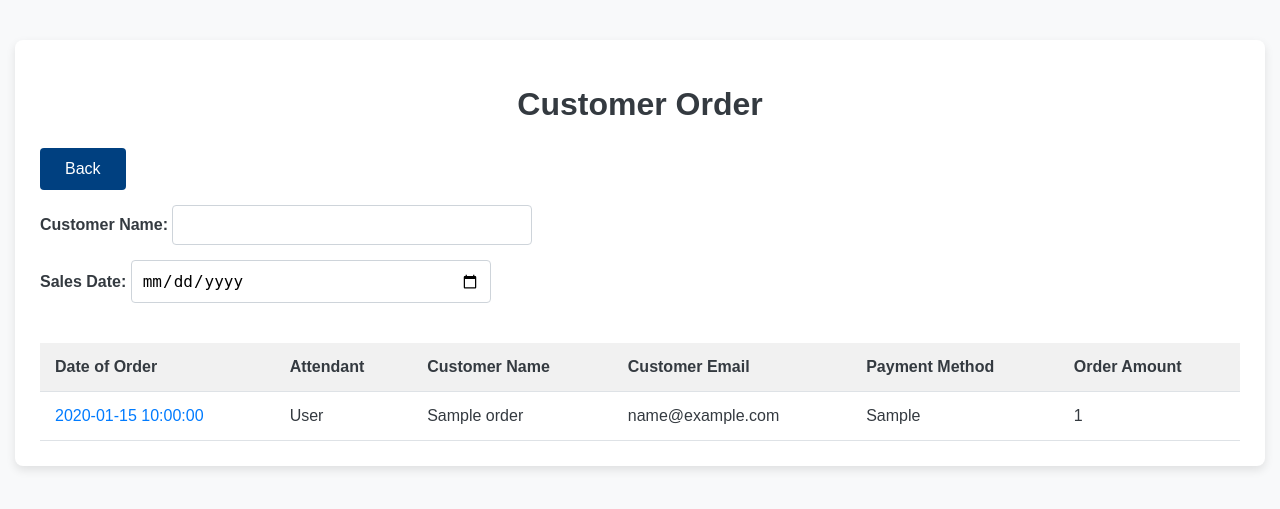
After one commit to ebohsamuel/shop_payment_system, a FastAPI app: template shop_app/templates/order-report.html in a window 1280 px wide. The commit adds this page. Shown: the top 509 px of the page. Run offline with FastAPI, Linux system fonts and the light colour scheme; the template is opened without the code that fills it: most values are stand-ins (such as "Sample title", 1, 10 or a date in 2020); parts of the project's set-up code (start-up, migrations or seed data) failed here and were passed over.

Commit message:
updating shop_app

```diff
--- a/shop_app/main.py
+++ b/shop_app/main.py
@@ -6,7 +6,7 @@ from shop_app.routers import user_registration, user_activation, welcome, login,
 from shop_app.routers import register_new_product_category, product_category_data_update
 from shop_app.routers import enter_new_purchase, purchase_data_update, update_product_price, report
 from shop_app.routers import enter_new_sales, sales_data_update, delete_sales_data, paystack_payment
-from shop_app.routers import sales_download, purchase_download
+from shop_app.routers import sales_download, purchase_download, order
 from fastapi.responses import RedirectResponse
 from shop_app import websocket_
 
@@ -35,6 +35,7 @@ app.include_router(report.router)
 app.include_router(websocket_.router)
 app.include_router(sales_download.router)
 app.include_router(purchase_download.router)
+app.include_router(order.router)
 
 
 
--- a/shop_app/routers/sales_data_update.py
+++ b/shop_app/routers/sales_data_update.py
@@ -1,5 +1,5 @@
 from fastapi.responses import HTMLResponse
-from shop_app.crud import crud_product, crud_sales
+from shop_app.crud import  crud_sales
 from fastapi import Request, Depends
 from shop_app.user_authentication import get_db
 from shop_app.user_authentication import templates, check_admin
--- /dev/null
+++ b/shop_app/templates/order-report.html
@@ -0,0 +1,226 @@
+<!DOCTYPE html>
+<html lang="en">
+
+<head>
+    <meta charset="UTF-8">
+    <meta name="viewport" content="width=device-width, initial-scale=1.0">
+    <title>Customer Order</title>
+    <style>
+        body {
+            font-family: Arial, sans-serif;
+            margin: 0;
+            padding: 0;
+            background-color: #f8f9fa;
+            color: #343a40;
+        }
+
+        .container {
+            max-width: 1200px;
+            margin: 40px auto;
+            padding: 25px;
+            background-color: #ffffff;
+            border-radius: 8px;
+            box-shadow: 0 4px 10px rgba(0, 0, 0, 0.1);
+        }
+
+        h1 {
+            font-size: 2rem;
+            margin-bottom: 25px;
+            text-align: center;
+        }
+
+        .filter-section {
+            display: flex;
+            flex-direction: column;
+            gap: 15px;
+            margin-bottom: 20px;
+        }
+
+        .filter-section label {
+            font-weight: bold;
+            margin-bottom: 5px;
+        }
+
+        .filter-section input[type="text"],
+        .filter-section input[type="date"] {
+            padding: 10px;
+            font-size: 1rem;
+            border: 1px solid #ced4da;
+            border-radius: 4px;
+            width: 360px;
+            box-sizing: border-box;
+        }
+
+        button {
+            background-color: #004080;
+            color: #ffffff;
+            border: none;
+            padding: 12px 25px;
+            font-size: 1rem;
+            border-radius: 4px;
+            cursor: pointer;
+            display: inline-block;
+            text-decoration: none;
+            transition: background-color 0.3s ease;
+            margin-bottom: 15px;
+        }
+
+        button:hover {
+            background-color: #87CEFA;
+        }
+
+        .table-container {
+            overflow-x: auto;
+        }
+
+        table {
+            width: 100%;
+            border-collapse: collapse;
+            margin-top: 20px;
+            min-width: 800px;
+        }
+
+        th, td {
+            padding: 15px;
+            text-align: left;
+            border-bottom: 1px solid #dee2e6;
+            font-size: 1rem;
+            white-space: nowrap;
+        }
+
+        th {
+            background-color: #f1f1f1;
+            color: #343a40;
+            font-weight: bold;
+        }
+
+        td a {
+            color: #007bff;
+            text-decoration: none;
+            font-weight: 500;
+        }
+
+        td a:hover {
+            text-decoration: underline;
+        }
+
+        @media (max-width: 768px) {
+            table {
+                font-size: 0.9rem;
+            }
+
+            th, td {
+                padding: 10px;
+            }
+
+            button {
+                width: 100%;
+                text-align: center;
+                padding: 10px;
+            }
+        }
+    </style>
+</head>
+
+<body>
+    <div class="container">
+        <h1>Customer Order</h1>
+        <button onclick="window.location.href='/welcome/'">Back</button>
+        <!-- Filter Section with Customer Name and Date -->
+        <div class="filter-section">
+            <div>
+                <label for="customer_name">Customer Name:</label>
+                <input type="text" id="customer_name" name="customer_name">
+            </div>
+            <div>
+                <label for="order_date">Sales Date:</label>
+                <input type="date" id="order_date" name="order_date">
+            </div>
+        </div>
+
+        <div class="table-container">
+            <table id="salesTable">
+                <thead>
+                    <tr>
+                        <th>Date of Order</th>
+                        <th>Attendant</th>
+                        <th>Customer Name</th>
+                        <th>Customer Email</th>
+                        <th>Payment Method</th>
+                        <th>Order Amount</th>
+                    </tr>
+                </thead>
+                <tbody>
+                    {% for order in db_orders %}
+                    <tr>
+                        <td data-label="Date of Order"><a href="/order/order-items/{{order.id}}">{{ order.created_at }}</a></td>
+                        <td data-label="Attendant">{{ order.user.fullname }}</td>
+                        <td data-label="Customer Name">{{ order.customer_name }}</td>
+                        <td data-label="Customer Email">{{ order.customer_email }}</td>
+                        <td data-label="Payment Method">{{ order.payment_method }}</td>
+                        <td data-label="Order Amount">{{ order.total_amount }}</td>
+                    </tr>
+                    {% endfor %}
+                </tbody>
+            </table>
+        </div>
+    </div>
+
+    <script>
+        const customerNameInput = document.getElementById("customer_name");
+        customerNameInput.addEventListener('input', filterByCustomerName);
+        const orderDateInput = document.getElementById("order_date");
+        orderDateInput.addEventListener('input', filterByOrderDate);
+
+        function filterByOrderDate() {
+            const orderDate = orderDateInput.value;
+            const table = document.getElementById("salesTable");
+            const rows = table.getElementsByTagName("tr");
+
+            if (!orderDate) {
+                for (let i = 1; i < rows.length; i++) {
+                    rows[i].style.display = "";
+                }
+                return;
+            }
+
+            for (let i = 1; i < rows.length; i++) { // Start from 1 to skip header row
+                const orderDateCell = rows[i].getElementsByTagName("td")[0]; // Index 0 for 'date of order' column
+                const orderDateText = (orderDateCell.textContent || orderDateCell.innerText);
+                const rowDate = orderDateText.split(" ")[0]
+
+                if (orderDate === rowDate) {
+                    rows[i].style.display = ""; // Show rows with order date match
+                } else {
+                    rows[i].style.display = "none"; // Hide rows without order date match
+                }
+            }
+        }
+
+        function filterByCustomerName() {
+            const customerName = customerNameInput.value.trim().toLowerCase();
+            const table = document.getElementById("salesTable");
+            const rows = table.getElementsByTagName("tr");
+
+            if (!customerName) {
+                for (let i = 1; i < rows.length; i++) {
+                    rows[i].style.display = "";
+                }
+                return;
+            }
+
+            for (let i = 1; i < rows.length; i++) { // Start from 1 to skip header row
+                const customerNameCell = rows[i].getElementsByTagName("td")[2]; // Index 2 for 'Customer Name' column
+                const customerText = customerNameCell.textContent || customerNameCell.innerText;
+
+                if (customerText.toLowerCase().includes(customerName)) {
+                    rows[i].style.display = ""; // Show rows with customer name match
+                } else {
+                    rows[i].style.display = "none"; // Hide rows without customer name match
+                }
+            }
+        }
+    </script>
+</body>
+
+</html>
--- a/shop_app/templates/welcome.html
+++ b/shop_app/templates/welcome.html
@@ -176,6 +176,7 @@
                 <div class="dropdown">
                     <a href="/purchase/report">Purchase</a>
                     <a href="/sales/report">Sales</a>
+                    <a href="/order/report">Order and Receipt</a>
                 </div>
             </li>
             <li>
```
Also changed, not shown: shop_app/routers/order.py (added, +35 -0 lines), shop_app/templates/customer-order.html (added, +135 -0 lines).
